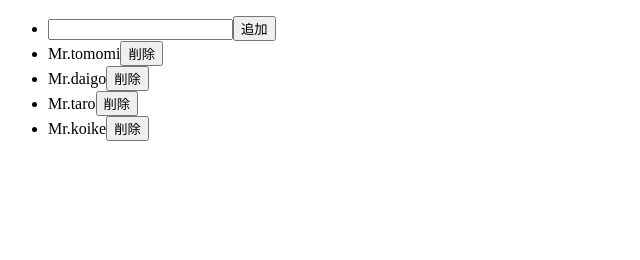
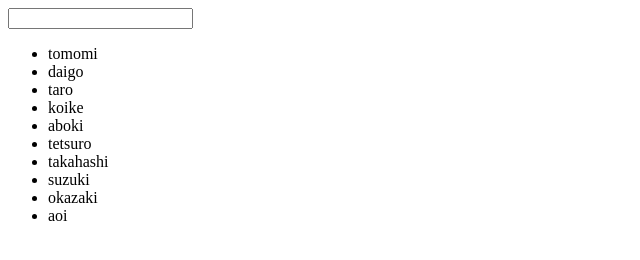
Before and after one commit to appleple/a-template.js, a plain HTML site: page sample/list.html in a window 1280 px wide. Shown: the whole page, without its empty margins (0-640 px from the left). Drawn offline with nearby package versions, Linux system fonts and the light colour scheme.

Commit message:
サンプルソースを充実

```diff
--- a/aTemplate.js
+++ b/aTemplate.js
@@ -359,6 +359,7 @@
                     }
                 }
             }
+            return this;
         },
         hasLoop:function(txt){
             var loop = /<!-- BEGIN (.+?):loop -->(([\n\r\t]|.)*?)<!-- END (.+?):loop -->/g;
@@ -414,6 +415,7 @@
                 $("[data-id='"+this.id+"']").html(html);
             }
             this.updateBindingData();
+            return this;
         },
         updateBindingData:function(){
             var that = this;
@@ -432,6 +434,7 @@
                     }
                 });
             }
+            return this;
         },
         copyToClipBoard:function(){
             var copyArea = $("<textarea/>");
@@ -440,6 +443,7 @@
             copyArea.select();
             document.execCommand("copy");
             copyArea.remove();
+            return this;
         },
         remove:function(path){
             var object = this.data;
@@ -453,6 +457,7 @@
             }else{
                 delete object[shift];
             }
+            return this;
         }
     });
     //for browserify
--- a/sample/list.html
+++ b/sample/list.html
@@ -5,44 +5,57 @@
 	<title>list sample</title>
 </head>
 <body>
+	<script id="search" type="text/template">
+		<input type="text" data-bind="search" data-action="doSearch">
+	</script>
 	<script id="list_template" type="text/template">
+
 	<ul>
-		<li><input type="text" data-bind="newItem"><button data-action="addItem()">追加</button></li>
-		<!-- BEGIN list:loop -->
-		<li>{name}[addMr]<button data-action="removeItem({i})">削除</button></li>
-		<!-- END list:loop -->
+		<!-- BEGIN result:loop -->
+		<li>{name}</li>
+		<!-- END result:loop -->
 	</ul>
 	</script>
 	<script src="https://code.jquery.com/jquery-1.11.3.min.js"></script>
 	<script src="../aTemplate.js"></script>
 	<script>
+	var search = new aTemplate.View({
+		templates:["search"],
+		data:{
+			search:""
+		},
+		method:{
+			doSearch:function(){
+				list.data.search = this.data.search;
+				list.update();
+			}
+		}
+	}).update();
 	var list = new aTemplate.View({
 		templates:["list_template"],
 		data:{
+			search:search.data.search,
 			list:[
-				{name:"tomomi"},
-				{name:"daigo"},
-				{name:"taro"},
-				{name:"koike"}
-			]
-		},
-		method:{
-			removeItem:function(i){
-				this.data.list.splice(i,1);
-				this.update();
-			},
-			addItem:function(){
-				if(this.data.newItem){
-					this.data.list.push({name:this.data.newItem});
-					this.update();
-				}
+				{name:"tomomi",id:1111},
+				{name:"daigo",id:1112},
+				{name:"taro",id:11113},
+				{name:"koike",id:1114},
+				{name:"aboki",id:1115},
+				{name:"tetsuro",id:1116},
+				{name:"takahashi",id:1117},
+				{name:"suzuki",id:1118},
+				{name:"okazaki",id:1119},
+				{name:"aoi",id:1120},
+			],
+			result:function(){
+				var search = this.data.search;
+				var list = this.data.list;
+				return list.filter(function(str){
+					var id = str.id+"";
+					return str.name.indexOf(search) >= 0 || id.indexOf(search) >= 0;
+				});
 			}
 		},
-		convert:{
-			addMr:function($txt){
-				return "Mr."+$txt;
-			}
-		}
 	}).update();
 	</script>
 </body>
```
